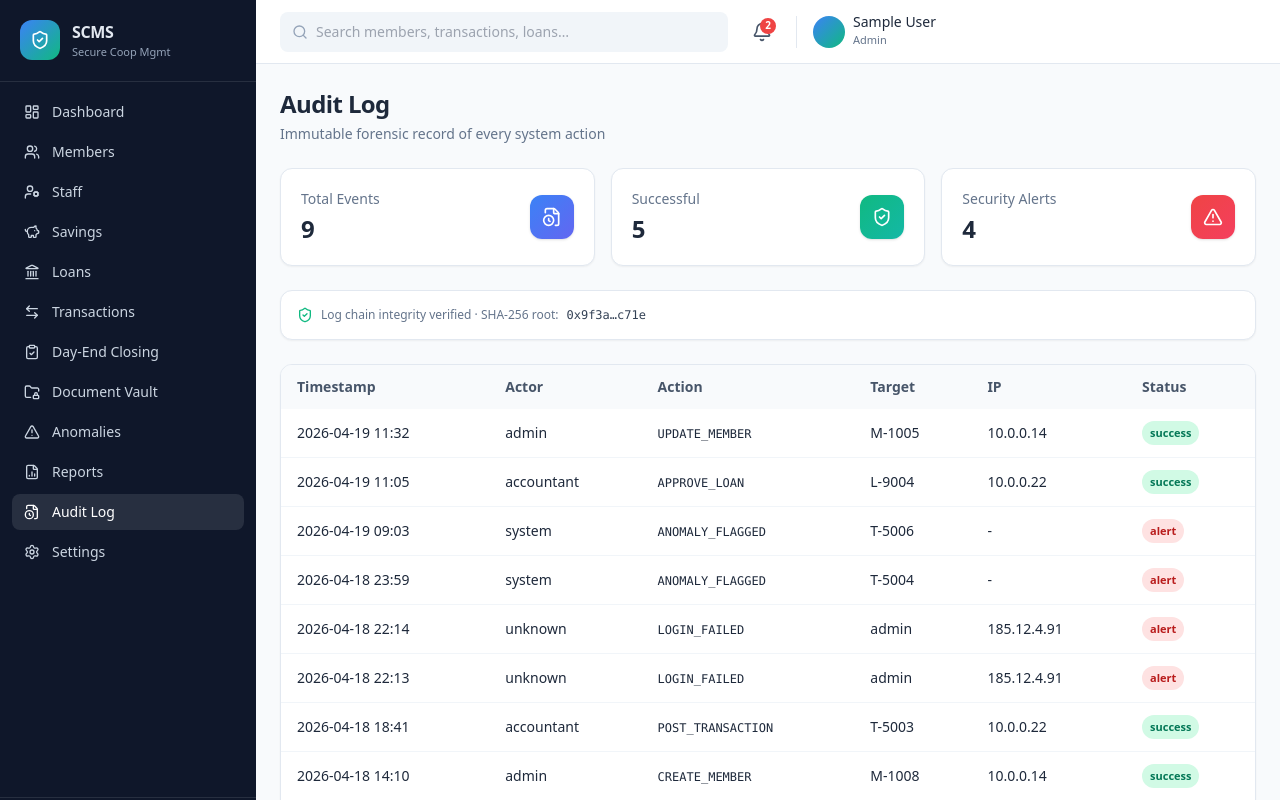
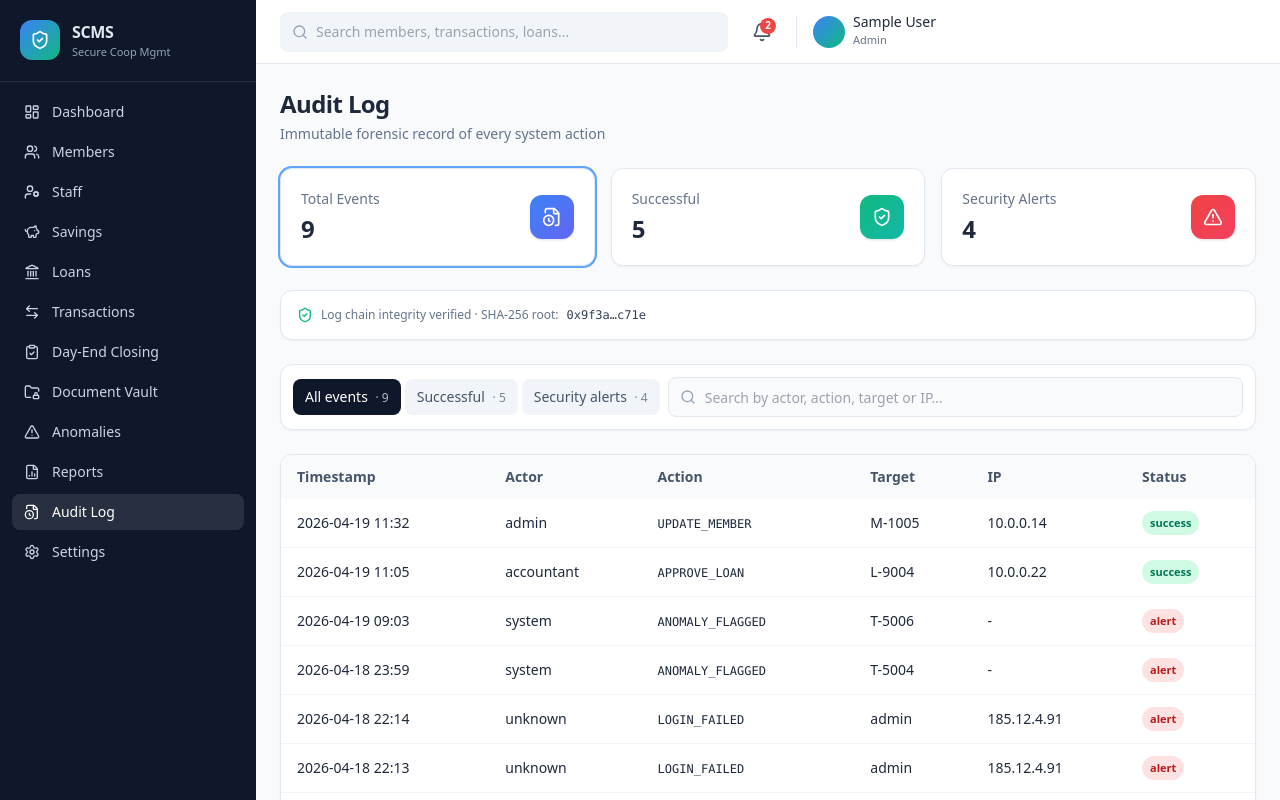
Before and after one commit to sanil18/SCMS, a React (Vite) app: page /audit in a window 1280 px wide. Shown: the top 800 px of the page. Built offline with nearby package versions, Linux system fonts and the light colour scheme; sample sign-in values are in the browser's storage.

Commit message:
AuditLog: filter tabs + search + clickable stat cards for events/successful/alerts

```diff
--- a/src/components/ui.jsx
+++ b/src/components/ui.jsx
@@ -21,7 +21,7 @@ export function Card({ children, className = "" }) {
   );
 }
 
-export function StatCard({ icon: Icon, label, value, trend, tone = "blue" }) {
+export function StatCard({ icon: Icon, label, value, trend, tone = "blue", className = "" }) {
   const tones = {
     blue: "from-blue-500 to-indigo-500",
     green: "from-emerald-500 to-teal-500",
@@ -30,7 +30,7 @@ export function StatCard({ icon: Icon, label, value, trend, tone = "blue" }) {
     violet: "from-violet-500 to-purple-500",
   };
   return (
-    <Card className="p-5">
+    <Card className={`p-5 ${className}`}>
       <div className="flex items-center justify-between">
         <div>
           <div className="text-sm text-slate-500">{label}</div>
--- a/src/pages/AuditLog.jsx
+++ b/src/pages/AuditLog.jsx
@@ -1,27 +1,102 @@
-import { Page, Table, Badge, Card } from "../components/ui";
+import { useMemo, useState } from "react";
+import { Page, Table, Badge, Card, StatCard, Input } from "../components/ui";
 import { AUDIT_LOGS } from "../data";
-import { FileClock, ShieldCheck, AlertTriangle } from "lucide-react";
-import { StatCard } from "../components/ui";
+import { FileClock, ShieldCheck, AlertTriangle, Search } from "lucide-react";
 
 export default function AuditLog() {
-  const alerts = AUDIT_LOGS.filter((a) => a.status === "alert").length;
-  const success = AUDIT_LOGS.filter((a) => a.status === "success").length;
+  const [filter, setFilter] = useState("all"); // all | success | alert
+  const [q, setQ] = useState("");
+
+  const counts = useMemo(
+    () => ({
+      all: AUDIT_LOGS.length,
+      success: AUDIT_LOGS.filter((a) => a.status === "success").length,
+      alert: AUDIT_LOGS.filter((a) => a.status === "alert").length,
+    }),
+    []
+  );
+
+  const rows = useMemo(() => {
+    let r = AUDIT_LOGS;
+    if (filter !== "all") r = r.filter((a) => a.status === filter);
+    if (q) {
+      const s = q.toLowerCase();
+      r = r.filter(
+        (a) =>
+          a.actor.toLowerCase().includes(s) ||
+          a.action.toLowerCase().includes(s) ||
+          (a.target || "").toLowerCase().includes(s) ||
+          (a.ip || "").toLowerCase().includes(s)
+      );
+    }
+    return r;
+  }, [filter, q]);
 
   return (
-    <Page
-      title="Audit Log"
-      subtitle="Immutable forensic record of every system action"
-    >
+    <Page title="Audit Log" subtitle="Immutable forensic record of every system action">
       <div className="grid grid-cols-1 sm:grid-cols-3 gap-4">
-        <StatCard icon={FileClock} label="Total Events" value={AUDIT_LOGS.length} tone="blue" />
-        <StatCard icon={ShieldCheck} label="Successful" value={success} tone="green" />
-        <StatCard icon={AlertTriangle} label="Security Alerts" value={alerts} tone="red" />
+        <button type="button" onClick={() => setFilter("all")} className="text-left">
+          <StatCard
+            icon={FileClock}
+            label="Total Events"
+            value={counts.all}
+            tone="blue"
+            className={filter === "all" ? "ring-2 ring-blue-400" : ""}
+          />
+        </button>
+        <button type="button" onClick={() => setFilter("success")} className="text-left">
+          <StatCard
+            icon={ShieldCheck}
+            label="Successful"
+            value={counts.success}
+            tone="green"
+            className={filter === "success" ? "ring-2 ring-emerald-400" : ""}
+          />
+        </button>
+        <button type="button" onClick={() => setFilter("alert")} className="text-left">
+          <StatCard
+            icon={AlertTriangle}
+            label="Security Alerts"
+            value={counts.alert}
+            tone="red"
+            className={filter === "alert" ? "ring-2 ring-red-400" : ""}
+          />
+        </button>
       </div>
 
       <Card className="p-4 text-xs text-slate-500 flex items-center gap-2">
         <ShieldCheck className="h-4 w-4 text-emerald-500" />
         Log chain integrity verified · SHA-256 root:{" "}
         <code className="text-slate-700">0x9f3a…c71e</code>
+      </Card>
+
+      <Card className="p-3 flex flex-col sm:flex-row items-stretch sm:items-center gap-2">
+        <div className="flex gap-1 flex-wrap">
+          {[
+            { k: "all",     label: "All events" },
+            { k: "success", label: "Successful" },
+            { k: "alert",   label: "Security alerts" },
+          ].map((t) => (
+            <button
+              key={t.k}
+              onClick={() => setFilter(t.k)}
+              className={`px-3 h-9 rounded-lg text-sm transition ${
+                filter === t.k ? "bg-slate-900 text-white" : "bg-slate-100 text-slate-600 hover:bg-slate-200"
+              }`}
+            >
+              {t.label} <span className="ml-1 text-xs opacity-70">· {counts[t.k]}</span>
+            </button>
+          ))}
+        </div>
+        <div className="flex-1 relative">
+          <Search className="h-4 w-4 absolute left-3 top-1/2 -translate-y-1/2 text-slate-400" />
+          <Input
+            value={q}
+            onChange={(e) => setQ(e.target.value)}
+            placeholder="Search by actor, action, target or IP…"
+            className="!pl-9"
+          />
+        </div>
       </Card>
 
       <Table
@@ -39,13 +114,12 @@ export default function AuditLog() {
             key: "status",
             label: "Status",
             render: (r) => (
-              <Badge tone={r.status === "alert" ? "red" : "green"}>
-                {r.status}
-              </Badge>
+              <Badge tone={r.status === "alert" ? "red" : "green"}>{r.status}</Badge>
             ),
           },
         ]}
-        rows={AUDIT_LOGS}
+        rows={rows}
+        empty="No audit entries match the current filter."
       />
     </Page>
   );
```
